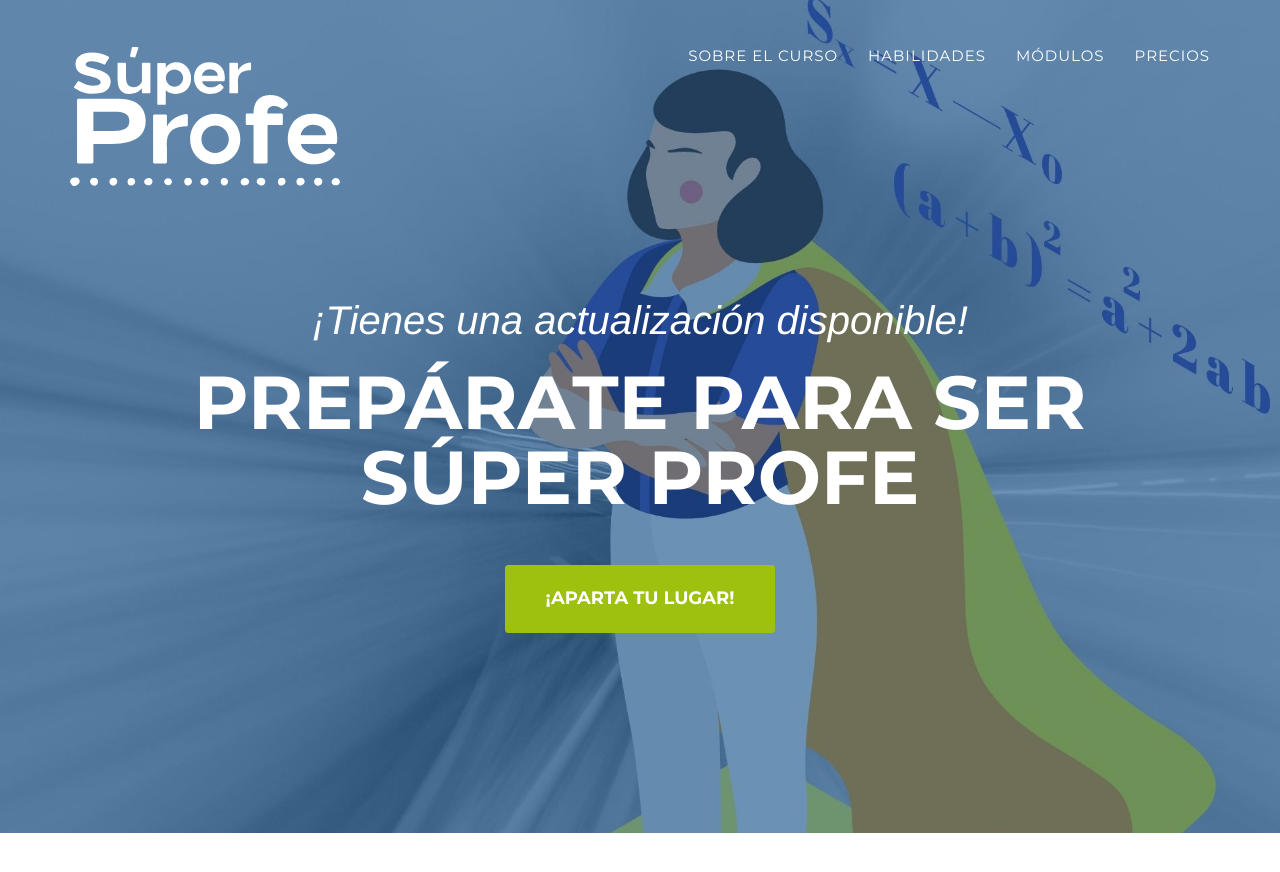
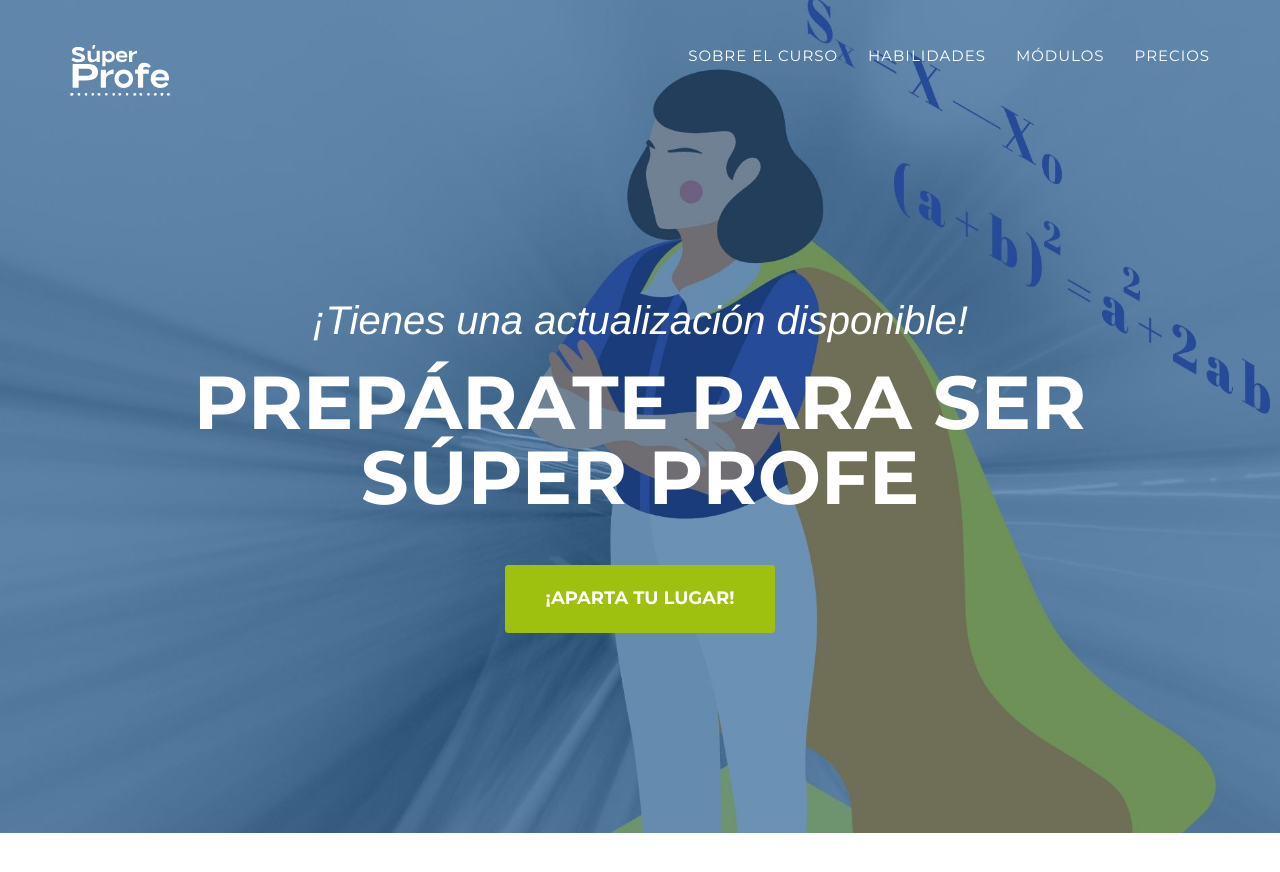
Before and after one commit to camachevaz/superProfe, a Jekyll site: the page built from index.html, in a window 1280 px wide and 900 px high. Shown: the top 872 px of the window. Built offline with Jekyll 4.4.1, drawn with Linux system fonts in a browser that asks for light colours; some web fonts are replaced.

Commit message:
Update header.html

```diff
--- a/_includes/header.html
+++ b/_includes/header.html
@@ -10,7 +10,7 @@
                     <span class="icon-bar"></span>
                 </button>
                 <!-- <a class="navbar-brand page-scroll" href="#page-top">{{site.title}}</a> -->
-                <a class="navbar-brand page-scroll" href="#page-top"><img src="img/logo-claro.svg"></a>
+                <a class="navbar-brand page-scroll" href="#page-top"><img src="img/logo-claro.svg" width="100"></a>
             </div>
 
             <!-- Collect the nav links, forms, and other content for toggling -->
```
